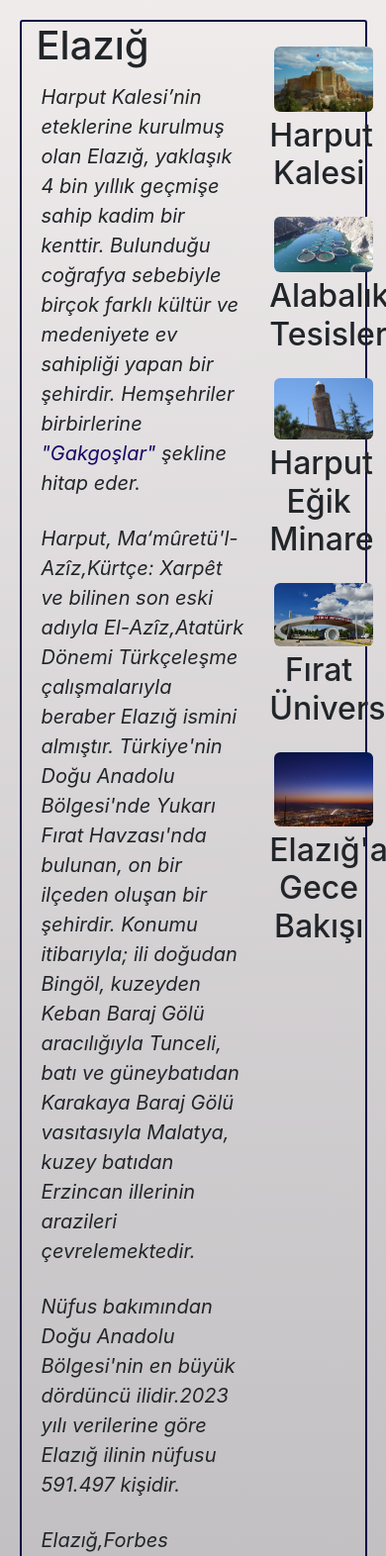
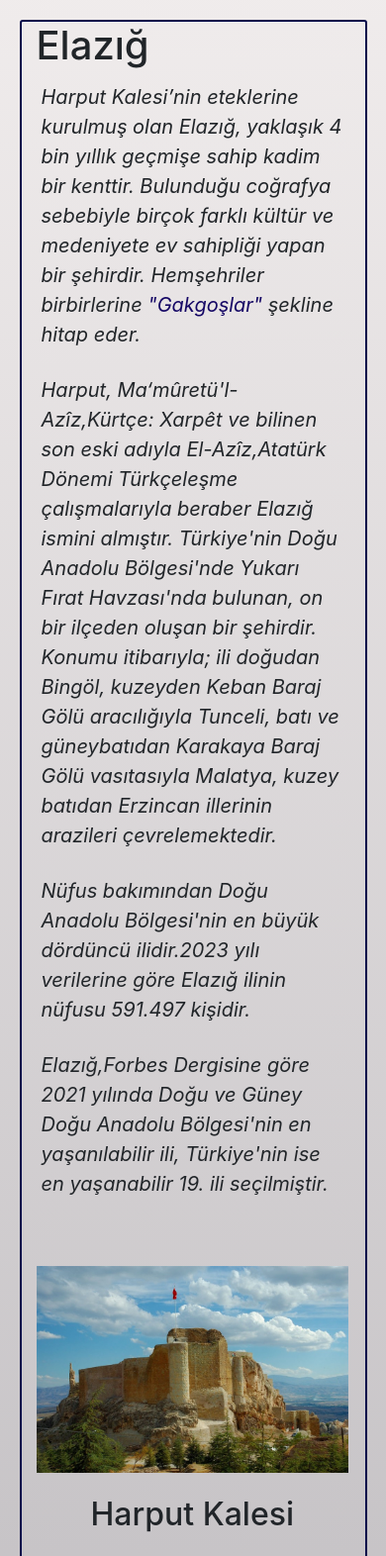
Before and after one commit to AhmetSafa0707/WebOdevim, a PHP site: page /sehrim.html in a window 390 px wide; the page is wider, and only the part inside the window is pictured. Shown: the part 56-1628 px from the top of that part at 99% size. Run offline with PHP 8.4, Linux system fonts and the light colour scheme; grey boxes are pictures that could not be loaded.

Commit message:
On Birinci Commit
-Sehrim.html sayfasını responsive olacak şekilde yeniden tasarlafdım.

```diff
--- a/sehrim.html
+++ b/sehrim.html
@@ -9,6 +9,8 @@
         integrity="sha384-xOolHFLEh07PJGoPkLv1IbcEPTNtaed2xpHsD9ESMhqIYd0nLMwNLD69Npy4HI+N" crossorigin="anonymous">
     <link rel="stylesheet" href="style.css">
     <link rel="stylesheet" href="acilis.css">
+
+
     <title>Şehrim</title>
 
 </head>
@@ -51,7 +53,7 @@
         </nav>
 
 
-        <div class="cerceveelazig">
+        <div class="cerceveelazig2">
             <div class="ElazigCerceve">
                 <h1>Elazığ</h1>
                 <p>Harput Kalesi’nin eteklerine kurulmuş olan Elazığ, yaklaşık 4 bin yıllık geçmişe sahip kadim bir
@@ -74,6 +76,18 @@
                     ili, Türkiye'nin
                     ise en yaşanabilir 19. ili seçilmiştir.</p><br>
 
+
+                <div class="row justify-content-around">
+                    <div class="col-md-6 mb-5">
+                        <img src="resimler/harput.jpg" alt="Harput Kalesi">
+                        <h2 style="text-align: center;">Harput Kalesi</h2>
+                    </div>
+                    <div class="col-md-6 mb-5">
+                        <img src="resimler/kebapAA-25830419.png" alt="Alabalık Tesisleri">
+                        <h2 style="text-align: center;">Alabalık Tesisleri</h2>
+                    </div>
+                </div>
+                <br>
                 <h3>Coğrafi Yapısı</h3>
                 <p>Fırat Nehri'nin kaynaklarından biri olan Elazığ birçok akarsuya sahiptir.Bunun yanında Keban barajı
                     ve Hazar gölü bölgeye birçok turisti çekmektedir.Elazığ dağları ve ovaları bol olan bir
@@ -81,6 +95,17 @@
                     kaynaklarına da sahiptir.Hatta <a href="https://elazig.ktb.gov.tr/TR-194201/maden.html">Maden</a>
                     adında bir ilçesi de vardır.Bunun yanında deprem bölgesinde yer alan Elazığ tarih boyunca büyük
                     depremlerden etkilenmiştir.</p><br>
+                <div class="row justify-content-around">
+                    <div class="col-md-6 mb-5">
+                        <img src="resimler/elazig-harput-ulu-cami.jpg" alt="Eğik Minare">
+                        <h2 style="text-align: center;">Harput Eğik Minare</h2>
+                    </div>
+                    <div class="col-md-6 mb-5">
+                        <img src="resimler/firat-universitesi-urap-arastirma-laboratuvarinin-1643706022664.jpg"
+                            alt="Fırat Üniversitesi">
+                        <h2 style="text-align: center;">Fırat Üniversitesi</h2>
+                    </div>
+                </div><br>
                 <h3>Kültürel Yapısı</h3>
                 <p>Birçok ırka ve medeniyete ev sahipliği yapan Elazığ'ın etnik yapısının büyük bir çoğunluğu
                     Kürtler,Türkler ve Zazalaardan oluşur.Kendi gözlemime göre şehirde Ermeni kültüründen de pek çok iz
@@ -90,6 +115,20 @@
                         href="https://www.aksam.com.tr/mor-papatya/cayda-cira-nedir-cayda-cira-nasil-oynanir/haber-997131">Çayda
                         Çıra</a>'dır.Anadolu topraklarında uzun süredir varlığını sürdüren halk oyunlarından biridir.
                 </p><br>
+
+
+                <div class="row justify-content-around">
+                    <div class="col-md-6 mb-5">
+                        <img src="resimler/elazığ gece.jpg" alt="akşam elazığ">
+                        <h2 style="text-align: center;" Elazığ'a Gece Bakışı</h2>
+                    </div>
+                    <div class="col-md-6 mb-5">
+                        <img src="resimler/Çırçır-Şelalesi-nerede.jpg" alt="Fırat Üniversitesi">
+                        <h2 style="text-align: center;">Çırçır Şelalesi</h2>
+                    </div>
+                </div>
+
+
                 <h3>Diğer Özellikler</h3>
                 <p>Elazığ'da çevresindeki illere nazaran daha sulak bi şehirdir bunun yanında şehirde bolca alabalık
                     tesisi görebilirsiniz.Birçok yemekte ceviz kullanılır.Dut,üzüm ve kayısı bolca üretilir.Hatta
@@ -98,25 +137,13 @@
                     çeken şehirlerden bir tanesidir.Harput Ulu Camisi'nin minaresi Pisa Kulesinden daha eğiktir.</p>
                 <br><br><br>
             </div>
-            <div class="elazigfotolar">
-                <img src="resimler/harput.jpg" alt="Harput Kalesi">
-                <h2>Harput Kalesi</h2>
-                <img src="resimler/alabalik.jpg" alt="Alabalık Tesisleri">
-                <h2>Alabalık Tesisleri</h2>
-                <img src="resimler/elazig-harput-ulu-cami.jpg" alt="Eğik Minare">
-                <h2>Harput Eğik Minare</h2>
-                <img src="resimler/firat-universitesi-urap-arastirma-laboratuvarinin-1643706022664.jpg"
-                    alt="Fırat Üniversitesi">
-                <h2>Fırat Üniversitesi</h2>
-                <img src="resimler/elazığ gece.jpg" alt="akşam elazığ">
-                <h2>Elazığ'a Gece Bakışı</h2>
-            </div>
+
 
 
         </div>
 
         <center>
-            <div class="elazigslidercerceve">
+            <div class="elazigslidercerceve2">
                 <div id="carouselExampleCaptions" class="carousel slide" data-ride="carousel">
                     <ol class="carousel-indicators">
                         <li data-target="#carouselExampleCaptions" data-slide-to="0" class="active"></li>
--- a/style.css
+++ b/style.css
@@ -1,6 +1,7 @@
 .arkaplan {
     background: linear-gradient(to bottom, rgb(241, 237, 237), rgb(110, 109, 118));
     width: 100%;
+    min-width: 100vw;
     min-height: 100vh;
     height: 100%;
     position: relative;
@@ -116,34 +117,13 @@ img {
 }
 
 .ElazigCerceve {
-    width: 65%;
+    width: 95%;
     display: inline-block;
     position: relative;
 
 }
 
-.elazigfotolar {
-    width: 30%;
-    height: 80%;
-    margin: 20px;
-    text-align: center;
-    display: inline-block;
-}
-
-.elazigfotolar img {
-    width: 100%;
-    height: 100%;
-    margin: 5px;
-}
-
-.elazigfotolar h2 {
-
-    margin-bottom: 20px;
-    text-align: center;
-
-}
-
-.cerceveelazig {
+.cerceveelazig2{
     border-radius: 3px;
     border: 2px solid rgb(3, 9, 74);
     padding-left: 15px;
@@ -153,11 +133,9 @@ img {
     display: flex;
 }
 
-.elazigslider img {
-    object-fit: cover;
-}
 
-.elazigslidercerceve {
+
+.elazigslidercerceve2 {
     width: 75%;
     padding: 2%;
     object-fit: cover;
```
